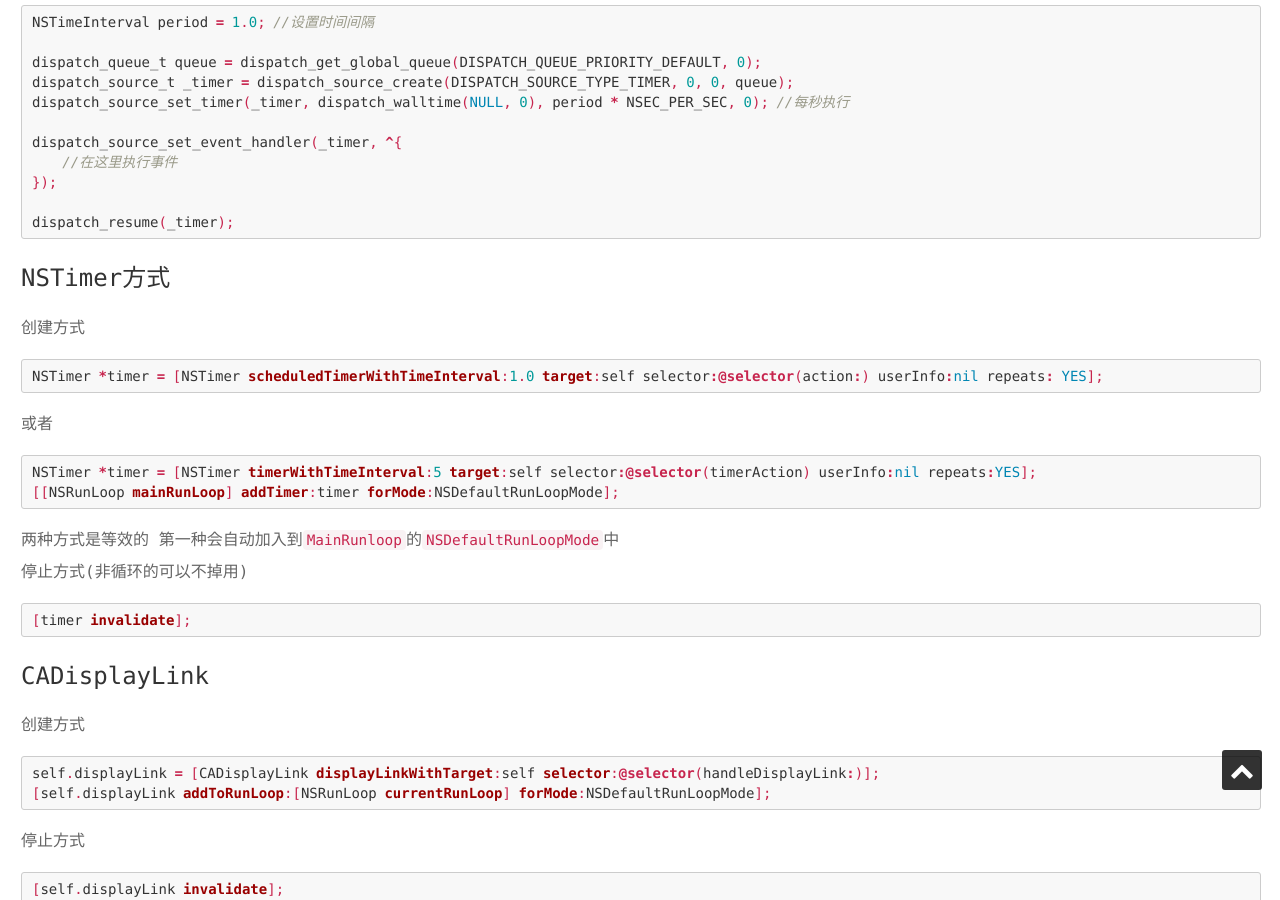
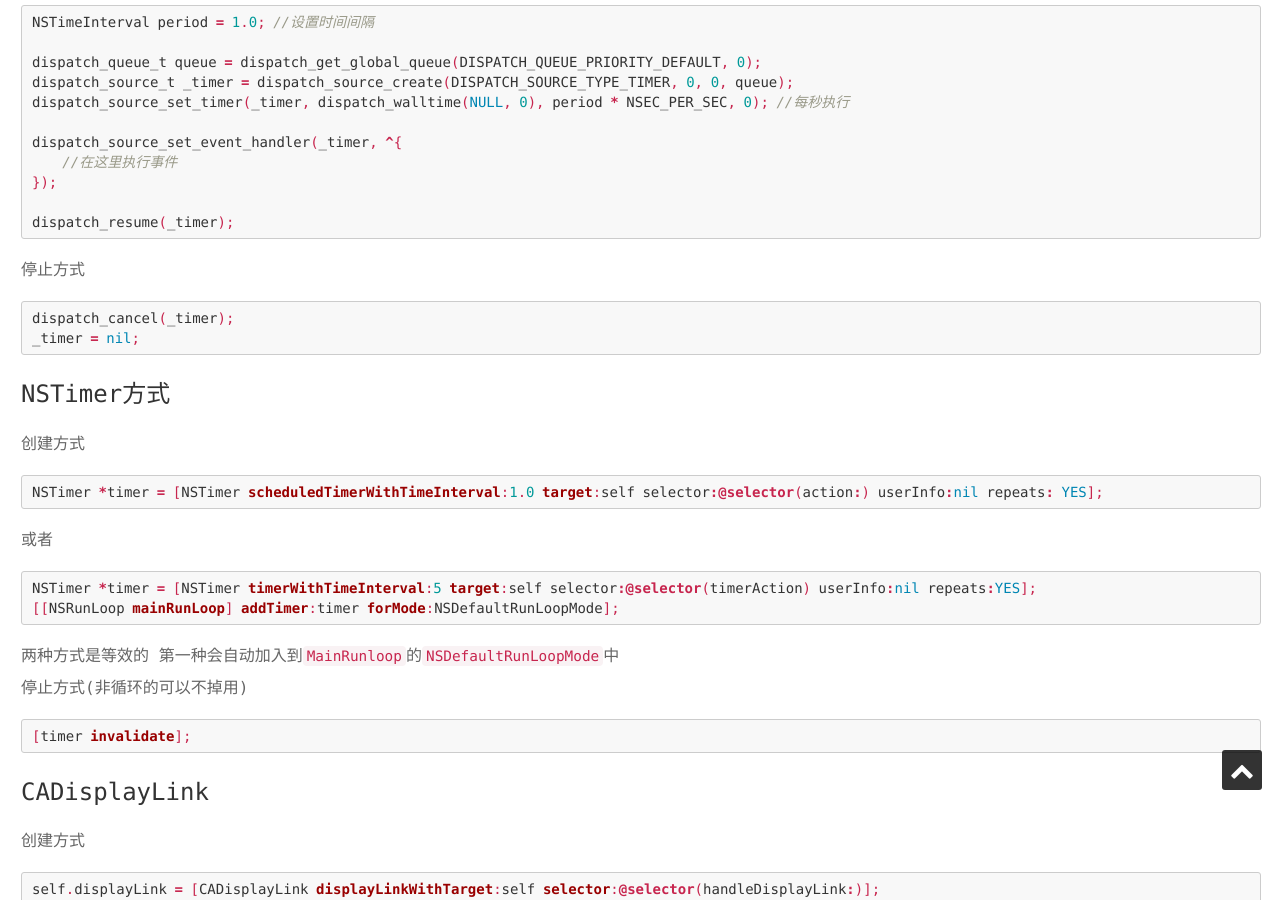
Before and after one commit to psvmc/myblog_jekyll, a Jekyll site: the page built from _posts/2016-11-25-ios-timer-task.md, in a window 1280 px wide and 900 px high, scrolled down 1230 px. Built offline with Jekyll 4.4.1, drawn with Linux system fonts in a browser that asks for light colours; nearby versions of some CDN libraries; comment, search, counter and statistics services are not loaded.

Commit message:
ios定时任务与延时任务

````diff
--- a/_posts/2016-11-25-ios-timer-task.md
+++ b/_posts/2016-11-25-ios-timer-task.md
@@ -52,6 +52,13 @@ dispatch_source_set_event_handler(_timer, ^{
 dispatch_resume(_timer);
 ```
 
+停止方式
+
+```objc
+dispatch_cancel(_timer);
+_timer = nil;
+```
+
 ### NSTimer方式
 
 创建方式
````
